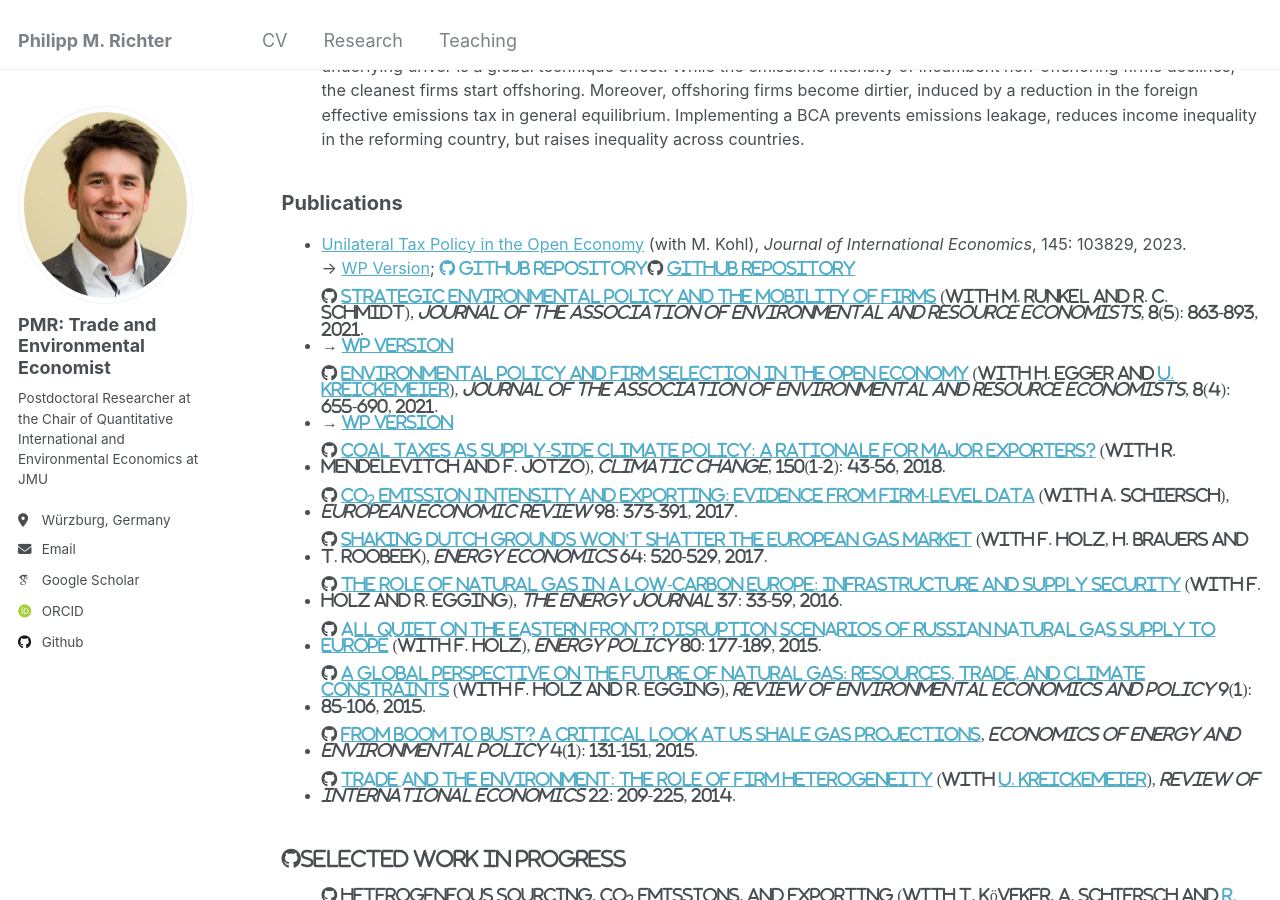
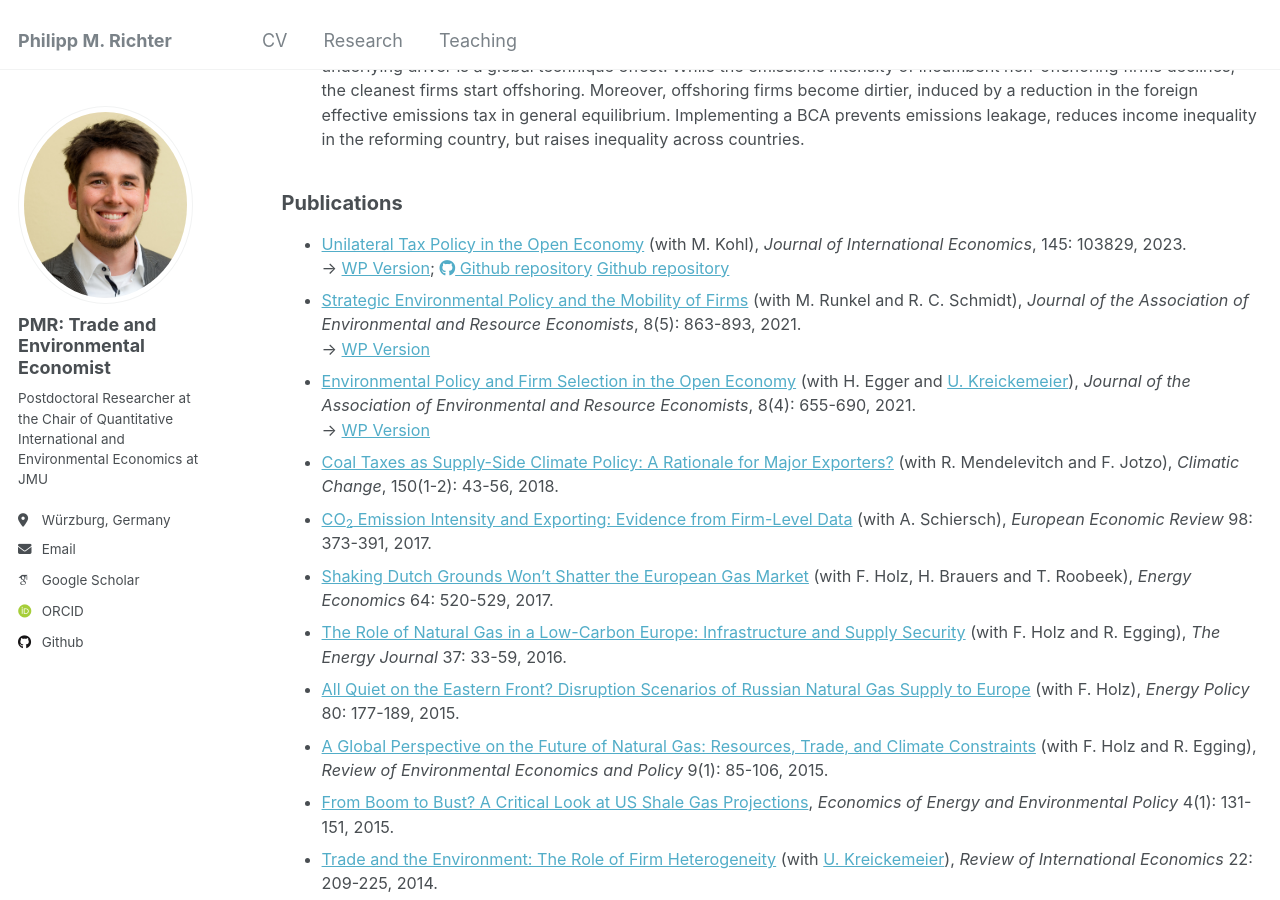
Before and after one commit to PhMRichter/PhMRichter.github.io, a Jekyll site: the page built from _pages/research.html, in a window 1280 px wide and 900 px high, scrolled down 671 px. Built offline with Jekyll 4.4.1, drawn with Linux system fonts in a browser that asks for light colours; some web fonts are replaced.

Commit message:
Update research.html

```diff
--- a/_pages/research.html
+++ b/_pages/research.html
@@ -36,7 +36,7 @@ author_profile: true
     <a href="https://doi.org/10.1016/j.jinteco.2023.103829" target="_blank">
       Unilateral Tax Policy in the Open Economy</a>
       (with M. Kohl), <i>Journal of International Economics</i>, 145: 103829, 2023. <br> →
-    <a href="https://www.cesifo.org/en/publications/2021/working-paper/unilateral-tax-policy-open-economy" target="_blank"> WP Version</a>; <a href="http://github.com/{{ site.author.github }}"><i class="fab fa-github" aria-hidden="true"> Github repository</a>
+    <a href="https://www.cesifo.org/en/publications/2021/working-paper/unilateral-tax-policy-open-economy" target="_blank"> WP Version</a>; <a href="http://github.com/{{ site.author.github }}"><i class="fab fa-github" aria-hidden="true"></i> Github repository</a>
       <a href="https://github.com/PhMRichter/KR_UnilateralTaxPolicy" target="_blank"> Github repository</a>
   </li>
   <li>
```
